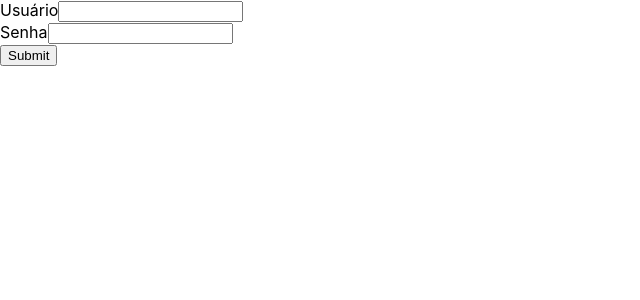
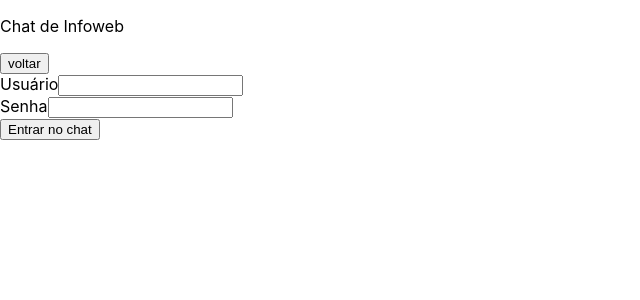
Before and after one commit to GabrielGui13/ifrn-chat-web, a Next.js app: page /login in a window 1280 px wide. Shown: the top 300 px of the page, without its empty margins (0-640 px from the left). Built offline with nearby package versions, Linux system fonts and the light colour scheme.

Commit message:
added button on login.js page

```diff
--- a/pages/login.js
+++ b/pages/login.js
@@ -1,19 +1,26 @@
 import React from 'react';
-import Head from 'next/head'
+import Head from 'next/head';
+import { useRouter } from 'next/router';
 import { AppButton,AppContainer, AppInput } from '../src/components';
 
 const Login = props => {
+  const router = useRouter();
+
   return (
     <div>
       <Head>
         <title>página de login</title>
       </Head>
       <main>
-      <AppContainer>
-        <AppInput label="Usuário" title="apelido ou email do usuário"/>
-        <AppInput label="Senha" type="password" />
-        <AppButton />
-      </AppContainer>
+        <nav>
+          <p>Chat de Infoweb</p>
+          <button onClick={() => router.back()}>voltar</button>
+        </nav>
+        <AppContainer>
+          <AppInput label="Usuário" title="apelido ou email do usuário"/>
+          <AppInput label="Senha" type="password" />
+          <AppButton title="Clique aqui para entrar no chat" label="Entrar no chat" />
+        </AppContainer>
       </main>
       </div>
   );
--- a/src/components/AppButton.js
+++ b/src/components/AppButton.js
@@ -2,6 +2,6 @@ import React from 'react';
 
 export const AppButton = props => (
     <div>
-      <input type="submit" title="Entrar" />
+      <button type="submit" title={props.title}>{props.label}</button>
     </div>
   );
```
